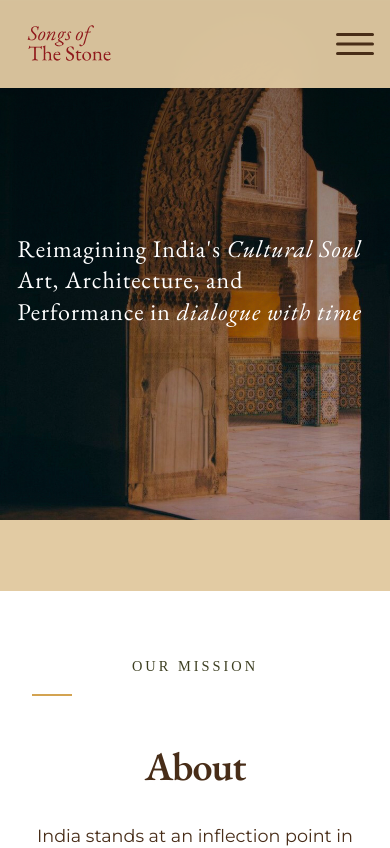
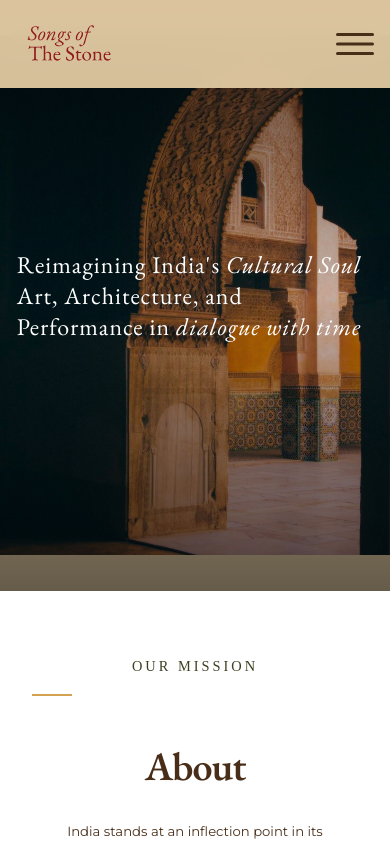
Before and after one commit to Tiger-Logistics-India-Ltd/Songs_of_the_Stone, a React (Vite) app: page / in a window 390 px wide. Shown: the top 848 px of the page. Built offline with nearby package versions, Linux system fonts and the light colour scheme; no server answers; a web font is replaced by a local one.

Commit message:
Mobile hero and event image fixes: aspect ratio, vertical centering, reduced event image length, removed extra strip

```diff
--- a/index.html
+++ b/index.html
@@ -9,5 +9,15 @@
   <body>
     <div id="root"></div>
     <script type="module" src="/src/main.jsx"></script>
+    <script>
+      // Dynamic viewport height fix for mobile (sets --vh = 1% of visual viewport)
+      function setVh() {
+        const vh = window.visualViewport ? window.visualViewport.height * 0.01 : window.innerHeight * 0.01;
+        document.documentElement.style.setProperty('--vh', `${vh}px`);
+      }
+      setVh();
+      window.addEventListener('resize', setVh);
+      window.addEventListener('orientationchange', setVh);
+    </script>
   </body>
 </html>
--- a/src/App.css
+++ b/src/App.css
@@ -385,36 +385,39 @@ a {
 @media (max-width: 768px) {
   /* Mobile Hero: full banner with overlay text (left-aligned) */
   .hero-split {
-    /* Match 3:4 image exactly: remove extra space causing bottom border */
-    height: calc(100vw * 1.3333); /* 900x1200 ratio */
-    max-height: var(--hero-mobile-max-h);
-    min-height: 0;
+    /* Enforce exact 3:4 aspect ratio (900x1200) so no extra area shows */
+    position: relative;
+    width: 100%;
+    aspect-ratio: 3 / 4; /* modern browsers */
+    height: auto; /* allow intrinsic ratio to drive height */
     padding: 0;
-    position: relative;
-    overflow: hidden; /* hide any residual overflow */
-    background: #000; /* ensure no brand brown shows if image shorter on edge cases */
+    overflow: hidden;
+    background: #000; /* behind any transparency */
   }
   .hero-inner {
-    display: block; /* collapse grid */
+    display: block;
     padding: 0;
+    position: absolute; /* cover aspect-ratio box */
+    inset: 0;
     height: 100%;
-    position: relative;
   }
   .hero-image-col {
-    position: relative;
+    position: absolute;
+    inset: 0;
+    width: 100%;
     height: 100%;
-    width: 100%;
     order: 1;
   }
   .hero-img-split {
     width: 100%;
     height: 100%;
-    object-fit: contain !important; /* show full 3:4 image with no cropping */
+    object-fit: contain !important; /* show full image without cropping */
     object-position: center center;
-    background: transparent;
+    display: block;
+    background: #000;
   }
   .hero-image-overlay {
-    background: linear-gradient(180deg, rgba(0,0,0,0.5), rgba(0,0,0,0.15));
+    background: linear-gradient(180deg, rgba(0,0,0,0.55) 0%, rgba(0,0,0,0.15) 50%, rgba(0,0,0,0.55) 100%);
     mix-blend-mode: normal;
   }
   .hero-text-col {
@@ -422,20 +425,28 @@ a {
     inset: 0;
     width: 100%;
     height: 100%;
-    padding: 80px 1.1rem 40px; /* slightly reduced to stay inside new exact height */
+    padding: 0 1.05rem; /* uniform side padding */
     display: flex;
     flex-direction: column;
     align-items: flex-start;
-    justify-content: center;
-    gap: 0.6rem;
+    justify-content: center; /* center vertically */
+    gap: 0.65rem;
     pointer-events: none;
     text-align: left;
+    background: none; /* remove gradient from container */
+    z-index: 2;
   }
   .hero-main-text-left {
     text-align: left !important;
     max-width: 88%;
     pointer-events: auto;
     margin: 0;
+  }
+
+  /* Fallback for browsers without aspect-ratio support */
+  @supports not (aspect-ratio: 1 / 1) {
+    .hero-split { height: 0; padding-top: 133.333%; }
+    .hero-inner { position: absolute; inset: 0; }
   }
   .hero-main-text-left em { font-style: italic; }
   /* refine line-length for small devices */
@@ -1637,6 +1648,11 @@ span.italic-text {
 
   .about-description {
     max-width: 100%;
+    font-size: 0.825rem; /* 25% smaller than 1.1rem */
+  }
+
+  .event-description {
+    font-size: 0.825rem; /* 25% smaller than 1.1rem */
   }
 
   .events-grid {
@@ -1819,11 +1835,11 @@ span.italic-text {
     width: 100%;
     height: auto;
     max-width: 100%;
-    aspect-ratio: 9 / 16; /* force portrait framing while keeping full image */
-    object-fit: contain; /* show full image */
+    max-height: 40vh; /* reduce length - shorter on mobile */
+    object-fit: contain; /* show full image with no crop */
     object-position: center center;
     border-radius: 0;
-    background: #000; /* optional backdrop for letterboxed areas */
+    background: transparent; /* no letterbox backdrop */
     display: block;
   }
 
@@ -2527,14 +2543,11 @@ html {
 
 /* Desktop: revert hero to full-background with centered overlay text (keep mobile behavior) */
 @media (min-width: 769px) {
-  .hero-split { position: relative; text-align: center; color: var(--primary-white); background: #000; }
+  .hero-split { position: relative; text-align: center; color: var(--primary-white); background: #000; height: 100vh; min-height: 100vh; }
   .hero-inner { display: block; height: 100%; padding: 0; }
   .hero-image-col { position: absolute; inset: 0; width: 100%; height: 100%; display: block; }
   .hero-img-split { width: 100%; height: 100%; object-fit: cover; }
   .hero-image-overlay { background: linear-gradient(135deg, rgba(0,0,0,0.55), rgba(0,0,0,0.2)); mix-blend-mode: normal; }
-  .hero-text-col { position: relative; z-index: 2; width: 100%; max-width: 1100px; margin: 0 auto; height: 100%; display: flex; align-items: center; justify-content: center; padding: 0 4rem; }
-  .hero-main-text-left { text-align: center; color: var(--primary-white); font-size: clamp(2.2rem, 4vw, 3.5rem); line-height: 1.25; }
-  /* Left-align hero text on mobile per request */
-  .hero-main-text-left { text-align: left !important; }
-  .hero-text-col { justify-content: flex-start; }
-}
+  .hero-text-col { position: relative; z-index: 2; width: 100%; max-width: 1100px; margin: 0 auto; height: 100%; display: flex; align-items: flex-end; justify-content: flex-start; padding: 0 4rem 4rem 4rem; }
+  .hero-main-text-left { text-align: left; color: var(--primary-white); font-size: clamp(2.2rem, 4vw, 3.5rem); line-height: 1.25; }
+}
```
